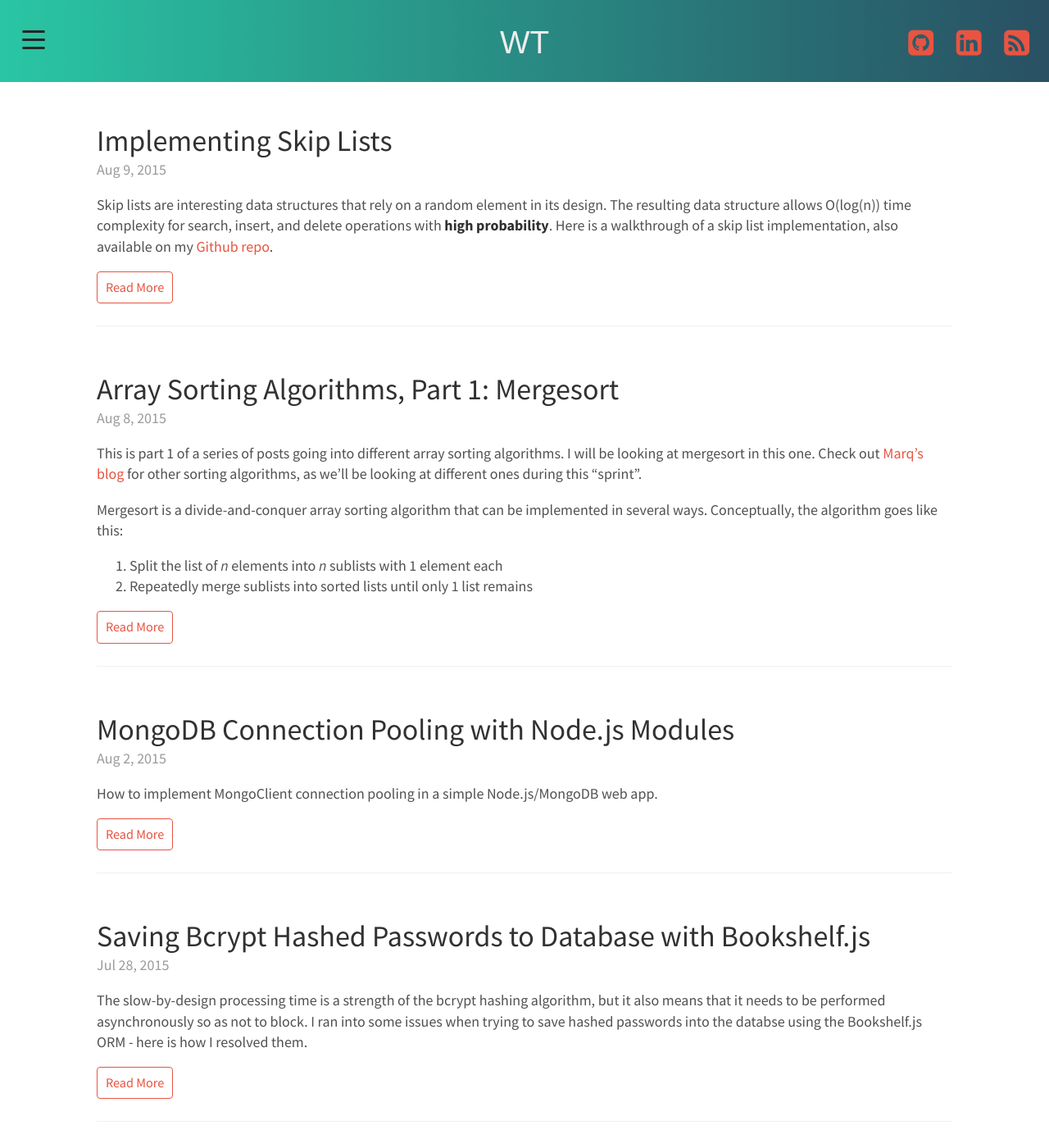
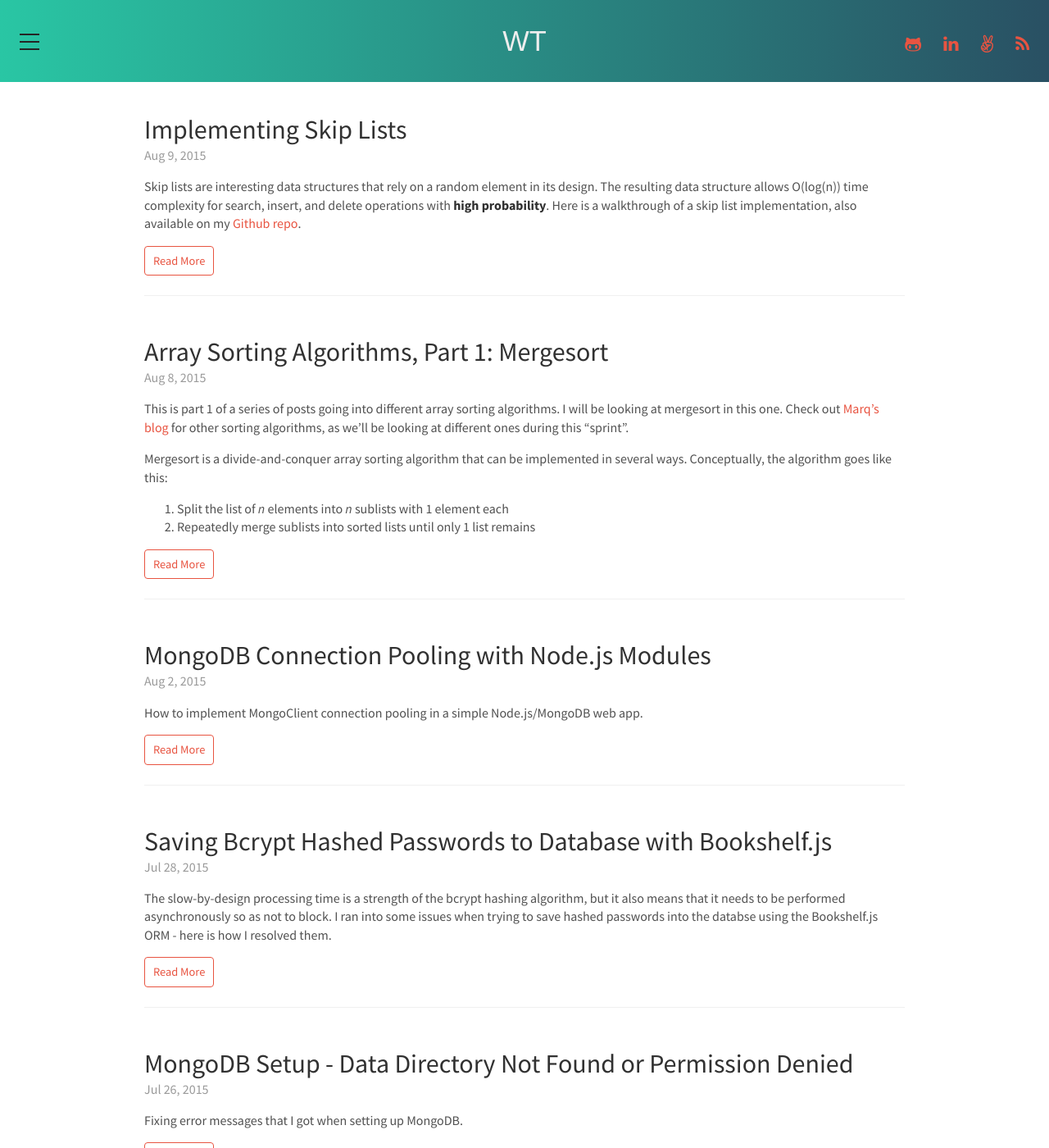
Before and after one commit to wezleytsai/wezleytsai.github.io, a Jekyll site: the page built from index.html, in a window 1280 px wide and 1400 px high. Shown: the whole window at 82% size. Built offline with Jekyll 4.4.1, drawn with Linux system fonts in a browser that asks for light colours; nearby versions of some CDN libraries; some web fonts are replaced; Markdown is read by kramdown in place of the engine named in the settings; the list of posts is cut into pages by our own code.

Commit message:
Add angel list, style improvements

```diff
--- a/_config.yml
+++ b/_config.yml
@@ -22,6 +22,7 @@
 # Custom vars
 mygithub:            https://github.com/wezleytsai
 mylinkedin:          https://www.linkedin.com/in/wezleytsai
+myangellist:         https://angel.co/wesleytsai
 
 # Exclude vendor
 exclude:             [vendor]
--- a/_layouts/default.html
+++ b/_layouts/default.html
@@ -13,9 +13,10 @@
        </div>
      </div>
      <div class="contact desktop">
-       <a href="{{ site.mygithub }}"><i class="fa fa-github-square fa-2x"></i></a>
-       <a href="{{ site.mylinkedin }}"><i class="fa fa-linkedin-square fa-2x"></i></a>
-       <a href="{{ site.url }}/feed.xml"><i class="fa fa-rss-square fa-2x"></i></a>
+       <a href="{{ site.mygithub }}"><i class="fa fa-github-alt fa-lg"></i></a>
+       <a href="{{ site.mylinkedin }}"><i class="fa fa-linkedin fa-lg"></i></a>
+       <a href="{{ site.myangellist }}"><i class="fa fa-angellist fa-lg"></i></a>
+       <a href="{{ site.url }}/feed.xml"><i class="fa fa-rss fa-lg"></i></a>
      </div>
     </div>
 
@@ -27,9 +28,10 @@
 
 
     <div class="contact mobile">
-      <a href="{{ site.mygithub }}"><i class="fa fa-github-square fa-2x"></i></a>
-      <a href="{{ site.mylinkedin }}"><i class="fa fa-linkedin-square fa-2x"></i></a>
-      <a href="{{ site.url }}/feed.xml"><i class="fa fa-rss-square fa-2x"></i></a>
+      <a href="{{ site.mygithub }}"><i class="fa fa-github-alt fa-lg"></i></a>
+      <a href="{{ site.mylinkedin }}"><i class="fa fa-linkedin fa-lg"></i></a>
+      <a href="{{ site.myangellist }}"><i class="fa fa-angellist fa-lg"></i></a>
+      <a href="{{ site.url }}/feed.xml"><i class="fa fa-rss fa-lg"></i></a>
     </div>
 
     <div class="copyright">
--- a/public/css/less/global.less
+++ b/public/css/less/global.less
@@ -11,7 +11,7 @@
 
 html {
   font-family: @global-font;
-  font-size: 18px;
+  font-size: @global-font-size;
   line-height: 1.4em;
 }
 
--- a/public/css/wt.css
+++ b/public/css/wt.css
@@ -9,7 +9,7 @@
 }
 html {
   font-family: 'Source Sans Pro', Arial, sans-serif;
-  font-size: 18px;
+  font-size: 16px;
   line-height: 1.4em;
 }
 body {
@@ -206,7 +206,7 @@
 .masthead .contact {
   float: right;
   position: relative;
-  top: -26px;
+  top: -15px;
   right: 12px;
 }
 .masthead .contact a {
@@ -490,7 +490,7 @@
 }
 .sidebar-icon-container {
   position: fixed;
-  top: 26px;
+  top: 30.8px;
   left: 1rem;
   z-index: 15;
   -webkit-transition: translate 0.25s ease-in-out;
@@ -515,7 +515,7 @@
   display: inline-block;
   pointer-events: none;
   position: absolute;
-  height: 0.1875rem;
+  height: 0.125rem;
   width: 1.5rem;
   border-radius: 0;
   background: #252525;
@@ -527,14 +527,14 @@
           transition: background-color 0.25s ease-in-out, top 0.25s ease-in-out 0.25s, opacity 0.25s ease-in-out 0.25s, transform 0.25s ease-in-out;
 }
 .sidebar-icon span:nth-child(1) {
-  top: 0.59375rem;
+  top: 0.625rem;
 }
 .sidebar-icon span:nth-child(2),
 .sidebar-icon span:nth-child(3) {
-  top: 1.15625rem;
+  top: 1.1875rem;
 }
 .sidebar-icon span:nth-child(4) {
-  top: 1.71875rem;
+  top: 1.75rem;
 }
 .open {
   -webkit-transform: translateX(13.5rem);
@@ -551,7 +551,7 @@
 }
 .open .sidebar-icon span:nth-child(1),
 .open .sidebar-icon span:nth-child(4) {
-  top: 1.15625rem;
+  top: 1.1875rem;
   opacity: 0;
 }
 .open .sidebar-icon span:nth-child(2) {
```
Also changed, not shown: public/css/less/variables.less (+4 -3 lines).
